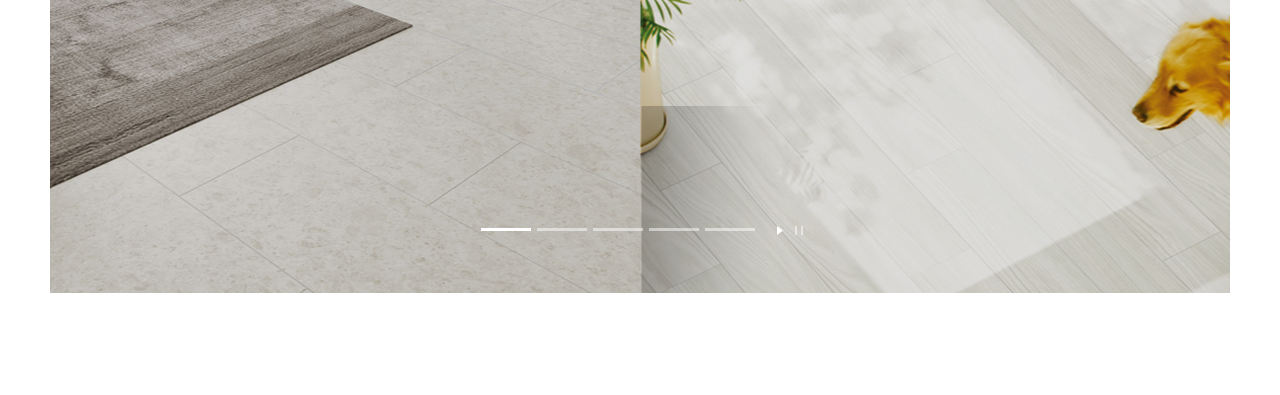
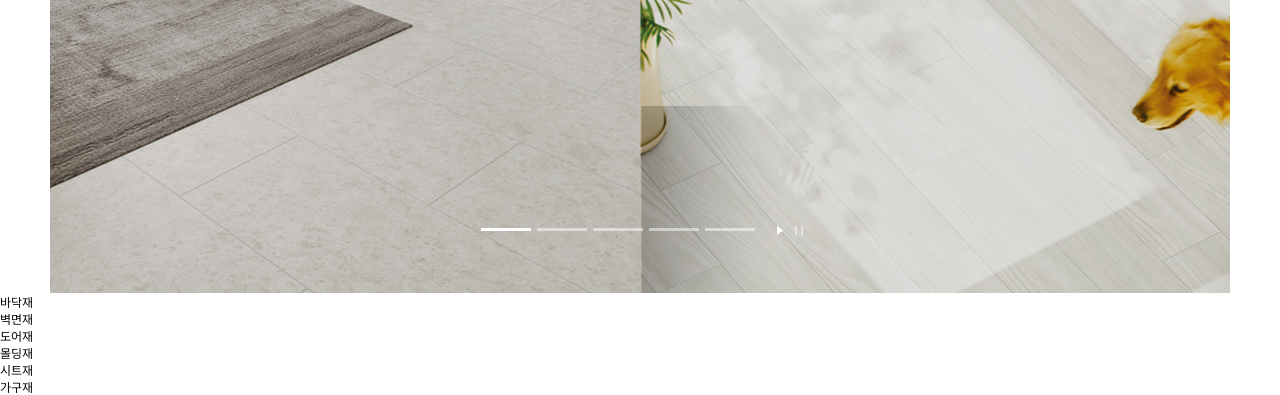
Before and after one commit to chanbae95/web1, a plain HTML site: page hansol.html in a window 1280 px wide. Shown: the part 428-823 px from the top of the page. Before the commit the page ends 800 px from the top, so only its background shows below. Drawn offline with Linux system fonts and the light colour scheme.

Commit message:
Add files via upload

```diff
--- a/hansol.html
+++ b/hansol.html
@@ -59,5 +59,17 @@
         </div>
       </div>
     </section>
+
+    <section class="product">
+      <h2 class="hide">제품정보</h2>
+      <ul>
+        <li><a href="#a">바닥재</a></li>
+        <li><a href="#a">벽면재</a></li>
+        <li><a href="#a">도어재</a></li>
+        <li><a href="#a">몰딩재</a></li>
+        <li><a href="#a">시트재</a></li>
+        <li><a href="#a">가구재</a></li>
+      </ul>
+    </section>
   </body>
 </html>
```
